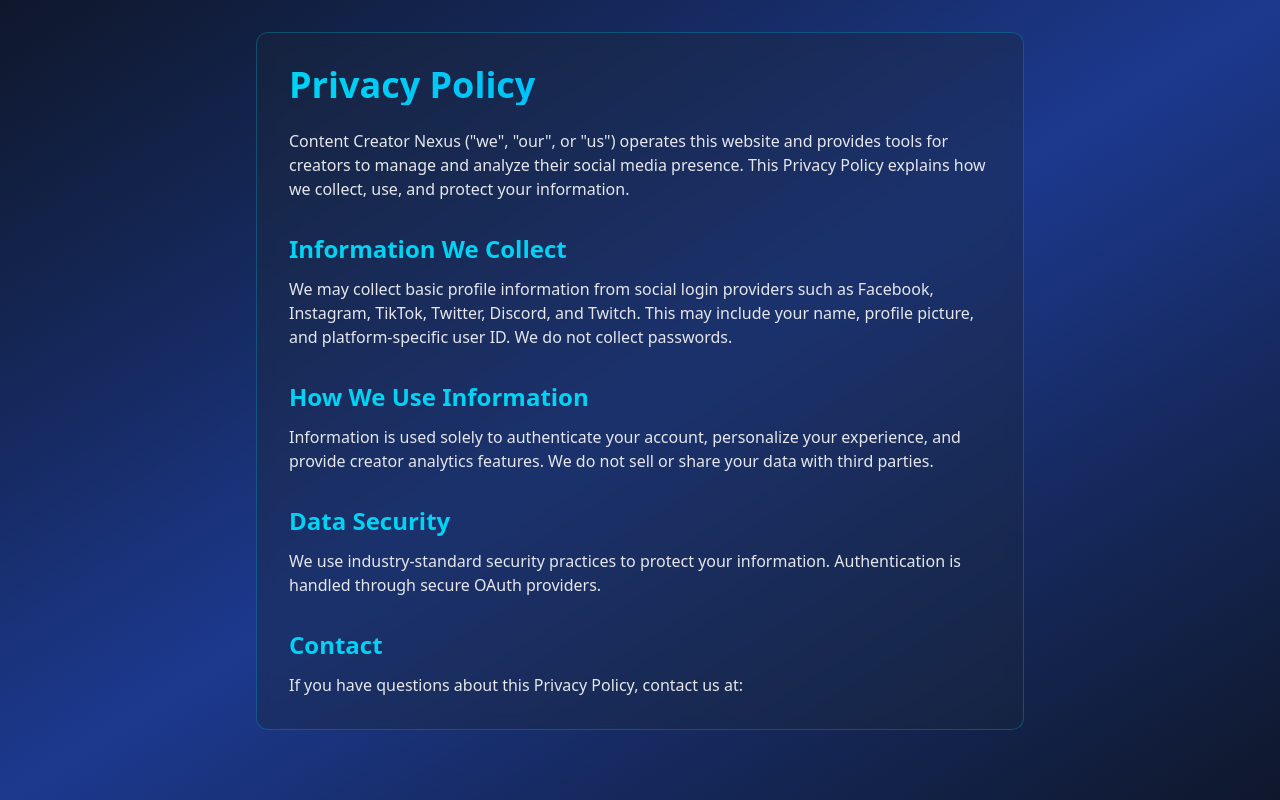
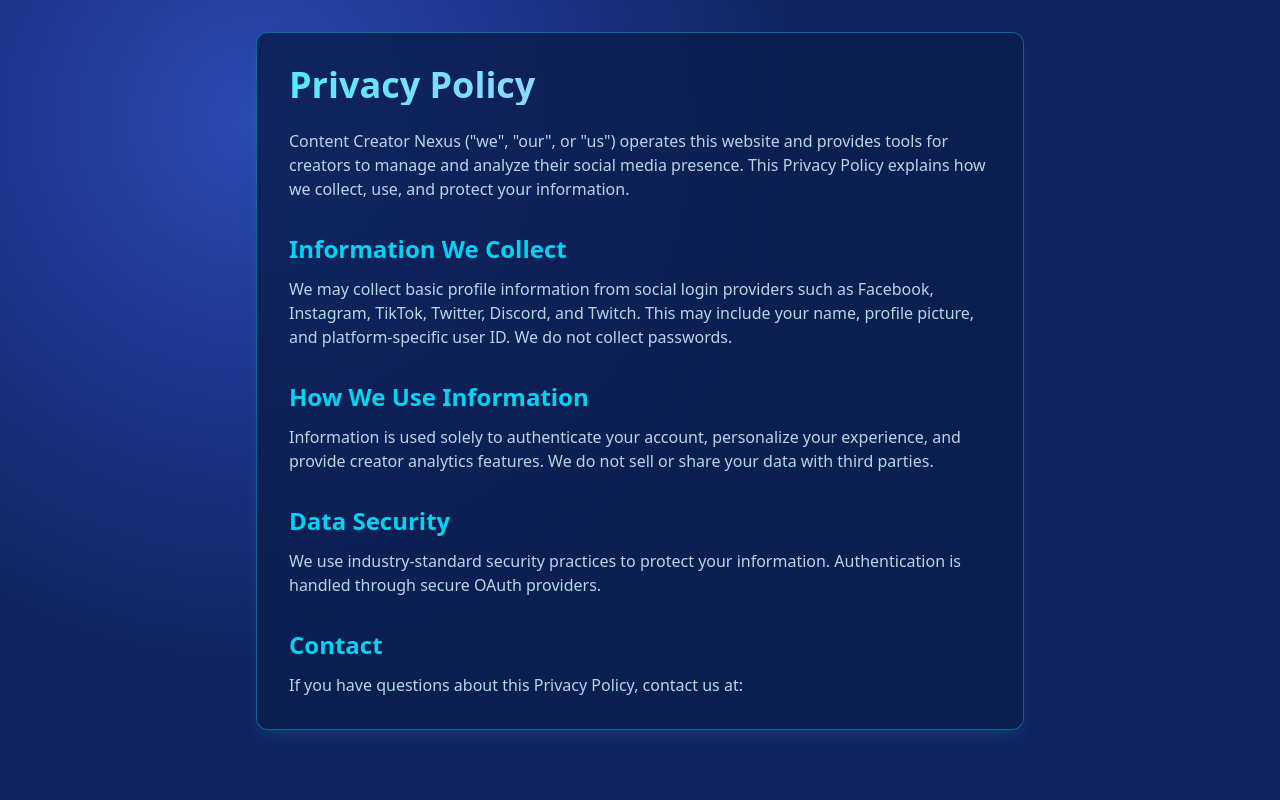
Before and after one commit to stephensdf89/Nexus, a Next.js app: page /privacy in a window 1280 px wide. Built offline with nearby package versions, Linux system fonts and the light colour scheme; no server answers.

Commit message:
Apply neon palette consistency to terms and privacy pages

```diff
--- a/src/app/privacy/page.tsx
+++ b/src/app/privacy/page.tsx
@@ -1,9 +1,9 @@
 export default function PrivacyPolicy() {
   return (
-    <main className="min-h-screen bg-gradient-to-br from-slate-900 via-blue-900 to-slate-900 p-8">
-      <div className="max-w-3xl mx-auto bg-slate-800/40 border border-cyan-500/30 rounded-xl p-8 backdrop-blur-sm">
-        <h1 className="text-4xl font-bold mb-6 text-transparent bg-clip-text bg-gradient-to-r from-cyan-400 to-blue-400">Privacy Policy</h1>
-        <p className="mb-6 text-gray-200">
+    <main className="min-h-screen bg-transparent p-8">
+      <div className="max-w-3xl mx-auto bg-[rgba(12,30,78,0.82)] border border-cyan-400/40 rounded-xl p-8 backdrop-blur-sm shadow-lg shadow-cyan-500/10">
+        <h1 className="text-4xl font-bold mb-6 text-transparent bg-clip-text bg-gradient-to-r from-cyan-300 to-violet-300">Privacy Policy</h1>
+        <p className="mb-6 text-cyan-100/85">
           Content Creator Nexus (&quot;we&quot;, &quot;our&quot;, or &quot;us&quot;) operates this website and
           provides tools for creators to manage and analyze their social media
           presence. This Privacy Policy explains how we collect, use, and protect
@@ -11,7 +11,7 @@
         </p>
 
         <h2 className="text-2xl font-semibold mt-8 mb-3 text-cyan-400">Information We Collect</h2>
-        <p className="mb-6 text-gray-200">
+        <p className="mb-6 text-cyan-100/85">
           We may collect basic profile information from social login providers
           such as Facebook, Instagram, TikTok, Twitter, Discord, and Twitch. This
           may include your name, profile picture, and platform-specific user ID.
@@ -19,20 +19,20 @@
         </p>
 
         <h2 className="text-2xl font-semibold mt-8 mb-3 text-cyan-400">How We Use Information</h2>
-        <p className="mb-6 text-gray-200">
+        <p className="mb-6 text-cyan-100/85">
           Information is used solely to authenticate your account, personalize
           your experience, and provide creator analytics features. We do not sell
           or share your data with third parties.
         </p>
 
         <h2 className="text-2xl font-semibold mt-8 mb-3 text-cyan-400">Data Security</h2>
-        <p className="mb-6 text-gray-200">
+        <p className="mb-6 text-cyan-100/85">
           We use industry-standard security practices to protect your information.
           Authentication is handled through secure OAuth providers.
         </p>
 
         <h2 className="text-2xl font-semibold mt-8 mb-3 text-cyan-400">Contact</h2>
-        <p className="text-gray-200">
+        <p className="text-cyan-100/85">
           If you have questions about this Privacy Policy, contact us at:
         </p>
       </div>
--- a/src/app/terms/page.tsx
+++ b/src/app/terms/page.tsx
@@ -4,15 +4,15 @@
 
 export default function TermsOfService() {
   return (
-    <main className="min-h-screen bg-gradient-to-br from-slate-900 via-blue-900 to-slate-900">
+    <main className="min-h-screen bg-transparent">
       {/* Header */}
-      <header className="bg-gradient-to-r from-cyan-600/20 to-blue-600/20 border-b border-cyan-500/30 text-white py-16">
+      <header className="bg-gradient-to-r from-cyan-600/20 to-violet-600/20 border-b border-cyan-400/35 text-white py-16">
         <div className="max-w-4xl mx-auto px-6">
-          <h1 className="text-4xl md:text-5xl font-bold mb-4 text-transparent bg-clip-text bg-gradient-to-r from-cyan-400 to-blue-400">Terms of Service</h1>
+          <h1 className="text-4xl md:text-5xl font-bold mb-4 text-transparent bg-clip-text bg-gradient-to-r from-cyan-300 to-violet-300">Terms of Service</h1>
           <div className="inline-flex items-center gap-2 bg-cyan-500/10 border border-cyan-500/30 rounded-full px-4 py-1.5 text-sm font-medium">
             <span>Effective June 21, 2026</span>
           </div>
-          <p className="text-slate-200 max-w-2xl text-lg leading-relaxed mt-4">
+          <p className="text-cyan-100/85 max-w-2xl text-lg leading-relaxed mt-4">
             Please read these Terms of Service carefully before using Content Creator Nexus. They govern your access to and use of our platform, services, and features. By accessing or using our services, you agree to be bound by these terms.
           </p>
         </div>
@@ -20,7 +20,7 @@
 
       {/* Content */}
       <div className="max-w-4xl mx-auto px-6 py-12">
-        <div className="bg-slate-800/40 border border-cyan-500/30 rounded-xl p-8 backdrop-blur-sm space-y-8 text-gray-200 leading-relaxed">
+        <div className="bg-[rgba(12,30,78,0.82)] border border-cyan-400/40 rounded-xl p-8 backdrop-blur-sm space-y-8 text-cyan-100/85 leading-relaxed shadow-lg shadow-cyan-500/10">
           {/* Section 1 */}
           <section>
             <h2 className="text-2xl font-bold mb-4 text-cyan-400">1. Acceptance of Terms</h2>
@@ -53,7 +53,7 @@
               To access certain features of the Platform, you must register for an account. When registering, you agree to provide accurate, current, and complete information. You are solely responsible for maintaining the confidentiality of your account credentials.
             </p>
             <p className="mb-4">
-              You agree to notify us immediately at <a href="mailto:legal@creatornexuspro.com" className="text-cyan-300 hover:text-orange-400 transition">legal@creatornexuspro.com</a> of any unauthorized use of your account. We reserve the right to suspend or terminate accounts that exhibit suspicious activity.
+              You agree to notify us immediately at <a href="mailto:legal@creatornexuspro.com" className="text-cyan-300 hover:text-violet-300 transition">legal@creatornexuspro.com</a> of any unauthorized use of your account. We reserve the right to suspend or terminate accounts that exhibit suspicious activity.
             </p>
             <p>
               Each individual may maintain only one account on the Platform, unless expressly authorized in writing by Content Creator Nexus.
@@ -124,14 +124,14 @@
           {/* Section 10 */}
           <section>
             <h2 className="text-2xl font-bold mb-4 text-cyan-400">10. Disclaimers</h2>
-            <div className="bg-slate-700/40 border border-orange-500/30 rounded p-6 mb-4">
-              <p className="mb-3 font-semibold text-orange-300">
+            <div className="bg-[rgba(20,43,98,0.78)] border border-violet-400/35 rounded p-6 mb-4">
+              <p className="mb-3 font-semibold text-violet-200">
                 THE PLATFORM AND ALL SERVICES ARE PROVIDED ON AN &quot;AS IS&quot; AND &quot;AS AVAILABLE&quot; BASIS WITHOUT WARRANTIES OF ANY KIND, INCLUDING MERCHANTABILITY, FITNESS FOR A PARTICULAR PURPOSE, OR NON-INFRINGEMENT.
               </p>
-              <p className="mb-3 text-gray-200">
+              <p className="mb-3 text-cyan-100/85">
                 WE DO NOT WARRANT THAT THE PLATFORM WILL BE UNINTERRUPTED, SECURE, ERROR-FREE, OR FREE OF VIRUSES.
               </p>
-              <p className="text-gray-200">
+              <p className="text-cyan-100/85">
                 WE MAKE NO GUARANTEES REGARDING EARNINGS, INCOME, BRAND DEALS, SPONSORSHIPS, OR ANY COMMERCIAL OUTCOMES.
               </p>
             </div>
@@ -140,11 +140,11 @@
           {/* Section 11 */}
           <section>
             <h2 className="text-2xl font-bold mb-4 text-cyan-400">11. Limitation of Liability</h2>
-            <div className="bg-slate-700/40 border border-orange-500/30 rounded p-6">
-              <p className="mb-3 font-semibold text-orange-300">
+            <div className="bg-[rgba(20,43,98,0.78)] border border-violet-400/35 rounded p-6">
+              <p className="mb-3 font-semibold text-violet-200">
                 WE ARE NOT LIABLE FOR ANY INDIRECT, INCIDENTAL, OR CONSEQUENTIAL DAMAGES, INCLUDING LOSS OF PROFITS OR DATA, ARISING FROM YOUR USE OF THE PLATFORM.
               </p>
-              <p className="text-gray-200">
+              <p className="text-cyan-100/85">
                 OUR TOTAL LIABILITY TO YOU DOES NOT EXCEED $100 OR THE AMOUNT YOU PAID US IN THE PAST 12 MONTHS, WHICHEVER IS GREATER.
               </p>
             </div>
@@ -191,18 +191,18 @@
           {/* Section 16 */}
           <section>
             <h2 className="text-2xl font-bold mb-4 text-cyan-400">16. Contact Information</h2>
-            <div className="bg-slate-700/40 border border-cyan-500/30 rounded p-6 space-y-4">
+            <div className="bg-[rgba(20,43,98,0.78)] border border-cyan-400/35 rounded p-6 space-y-4">
               <div>
                 <div className="text-xs font-semibold text-cyan-400 uppercase tracking-wider mb-1">Email</div>
-                <a href="mailto:legal@creatornexuspro.com" className="text-cyan-300 hover:text-orange-400 transition font-medium">legal@creatornexuspro.com</a>
+                <a href="mailto:legal@creatornexuspro.com" className="text-cyan-300 hover:text-violet-300 transition font-medium">legal@creatornexuspro.com</a>
               </div>
               <div>
                 <div className="text-xs font-semibold text-cyan-400 uppercase tracking-wider mb-1">Location</div>
-                <div className="text-gray-200">Oklahoma, United States</div>
+                <div className="text-cyan-100/85">Oklahoma, United States</div>
               </div>
               <div>
                 <div className="text-xs font-semibold text-cyan-400 uppercase tracking-wider mb-1">Response Time</div>
-                <div className="text-gray-200">5–7 business days</div>
+                <div className="text-cyan-100/85">5-7 business days</div>
               </div>
             </div>
           </section>
@@ -210,9 +210,9 @@
       </div>
 
       {/* Footer */}
-      <footer className="bg-slate-800/40 border-t border-cyan-500/30 py-8 mt-12">
+      <footer className="bg-[rgba(12,30,78,0.72)] border-t border-cyan-400/35 py-8 mt-12">
         <div className="max-w-4xl mx-auto px-6">
-          <p className="text-gray-300 text-sm">
+          <p className="text-cyan-100/75 text-sm">
             &copy; 2026 Content Creator Nexus. All rights reserved. Last updated June 21, 2026.
           </p>
         </div>
```
